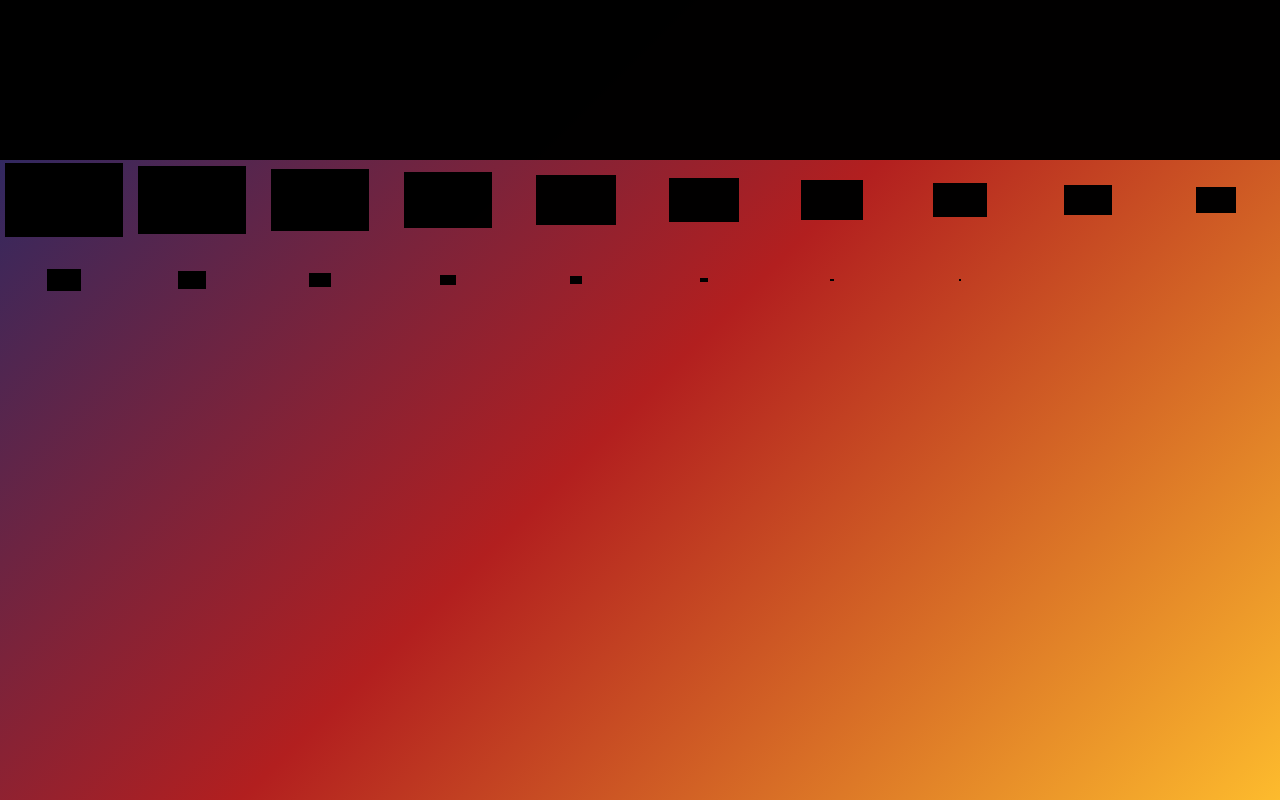
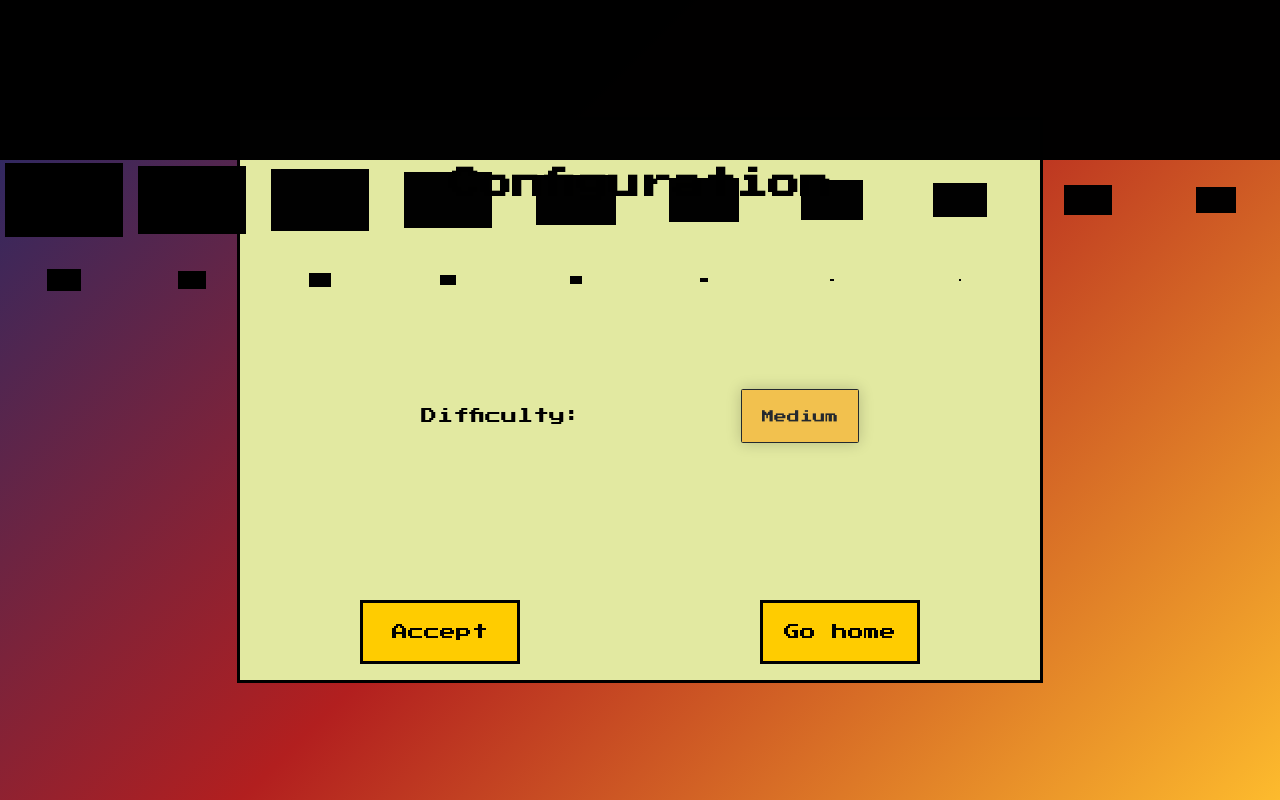
Before and after one commit to MatiasRueda/Tetris, a React (Vite) app: page / in a window 1280 px wide. Both pictures are taken after a click on the button "Config". Built offline with nearby package versions, Linux system fonts and the light colour scheme.

Commit message:
Add difficulties

```diff
--- a/src/assets/style/config.css
+++ b/src/assets/style/config.css
@@ -10,3 +10,77 @@
   flex-direction: column;
   z-index: 1;
 }
+
+select {
+  background-color: #f2c14e;
+  color: #24292e;
+  padding: 1.2rem;
+  font-size: 0.8em;
+  border: 0.1rem solid #24292e;
+  border-radius: 0.1rem;
+  box-shadow: 0 0 0.9rem rgba(0, 0, 0, 0.2);
+  appearance: none;
+  cursor: pointer;
+}
+
+select:hover {
+  background-color: #f1c232;
+}
+
+option {
+  background-color: #fff3b0;
+  color: #24292e;
+  font-size: 1em;
+}
+
+.cont-config {
+  border: 0.2rem solid black;
+  height: 35rem;
+  width: 50rem;
+  background-color: rgb(226, 233, 161);
+  display: flex;
+  align-items: center;
+  justify-content: center;
+  flex-direction: column;
+}
+
+.cont-config h2 {
+  height: 8rem;
+  font-size: 2rem;
+  display: flex;
+  align-items: center;
+  justify-content: center;
+}
+
+.cont-dificult {
+  flex-grow: 1;
+  width: 100%;
+  display: flex;
+  align-items: center;
+  justify-content: center;
+}
+
+.cont-dificult p {
+  margin-right: 10rem;
+}
+
+.cont-config-btns {
+  height: 6rem;
+  width: 100%;
+  display: flex;
+  align-items: center;
+  justify-content: space-around;
+}
+
+.config-btn {
+  height: 4rem;
+  width: 10rem;
+  font-size: 1em;
+  border: 0.2rem solid black;
+  cursor: pointer;
+  background-color: #ffcc00;
+  color: #000;
+  display: flex;
+  align-items: center;
+  justify-content: center;
+}
--- /dev/null
+++ b/src/component/Dificults.tsx
@@ -0,0 +1,23 @@
+import { Difficulty } from "../context/ConfigContext";
+
+export default function Difficulties(props: {
+  difficulty: number;
+  changeDifficulty: (e: any) => void;
+}) {
+  return (
+    <select
+      defaultValue={Difficulty[props.difficulty].toString()}
+      onChange={(e) => props.changeDifficulty(e)}
+    >
+      {(
+        Object.keys(Difficulty).filter((key) =>
+          isNaN(Number(key))
+        ) as (keyof Difficulty)[]
+      ).map((option) => (
+        <option key={option} value={option}>
+          {option}
+        </option>
+      ))}
+    </select>
+  );
+}
--- a/src/context/ConfigContext.tsx
+++ b/src/context/ConfigContext.tsx
@@ -1,15 +1,14 @@
 import { createContext, ReactNode, useContext, useState } from "react";
 
-enum Dificult {
-  Easy = 1500,
-  Medium = 1000,
-  Hard = 500,
+export enum Difficulty {
+  Easy,
+  Medium,
+  Hard,
 }
 
 type Config = {
-  dificult: Dificult;
-  changeDificult: (dificult: Dificult) => void;
-  dificults: typeof Dificult;
+  difficulty: Difficulty;
+  changeDifficulty: (difficulty: Difficulty) => void;
 };
 
 const config = createContext<Config | undefined>(undefined);
@@ -19,14 +18,14 @@ export function useConfigContext() {
 }
 
 export default function ConfigContext(props: { children: ReactNode }) {
-  const [dificult, setDificult] = useState(Dificult.Medium);
+  const [difficulty, setDifficulty] = useState(Difficulty.Medium);
 
-  const changeDificult = (dificult: Dificult) => {
-    setDificult(dificult);
+  const changeDifficulty = (difficulty: Difficulty) => {
+    setDifficulty(difficulty);
   };
 
   return (
-    <config.Provider value={{ dificult, changeDificult, dificults: Dificult }}>
+    <config.Provider value={{ difficulty, changeDifficulty }}>
       {props.children}
     </config.Provider>
   );
--- a/src/context/ScreenContext.tsx
+++ b/src/context/ScreenContext.tsx
@@ -35,7 +35,7 @@ export default function ScreenContext(props: { children: ReactNode }) {
     await new Promise((resolve) => setTimeout(resolve, 2000));
     setCurrent(screen);
     setTransition(false);
-    await new Promise((resolve) => setTimeout(resolve, 3000));
+    await new Promise((resolve) => setTimeout(resolve, 1500));
     setShow(false);
   };
 
--- a/src/screens/Config.tsx
+++ b/src/screens/Config.tsx
@@ -1,5 +1,48 @@
+import { useState } from "react";
 import "../assets/style/config.css";
+import Dificults from "../component/Dificults";
+import HomeButton from "../component/HomeButton";
+import { Difficulty, useConfigContext } from "../context/ConfigContext";
+import { useScreenContext } from "../context/ScreenContext";
 
 export default function Config() {
-  return <section className="config"></section>;
+  const screen = useScreenContext();
+  const config = useConfigContext();
+  const [difficulty, setDifficulty] = useState(config.difficulty);
+
+  const accept = () => {
+    config.changeDifficulty(difficulty);
+    screen.changeToHome();
+  };
+
+  const changeDifficulty = (e: any) => {
+    let difficulty = Difficulty.Easy;
+    if (e.target.value === "Hard") difficulty = Difficulty.Hard;
+    else if (e.target.value === "Medium") difficulty = Difficulty.Medium;
+    else difficulty = Difficulty.Easy;
+    setDifficulty(difficulty);
+  };
+
+  return (
+    <section className="config">
+      <div className="cont-config">
+        <h2>Configuration</h2>
+        <div className="cont-dificult">
+          <p>Difficulty:</p>
+          <Dificults
+            difficulty={difficulty}
+            changeDifficulty={changeDifficulty}
+          />
+        </div>
+        <div className="cont-config-btns">
+          <HomeButton class="config-btn" value="Accept" click={accept} />
+          <HomeButton
+            class="config-btn"
+            value="Go home"
+            click={screen.changeToHome}
+          />
+        </div>
+      </div>
+    </section>
+  );
 }
```
